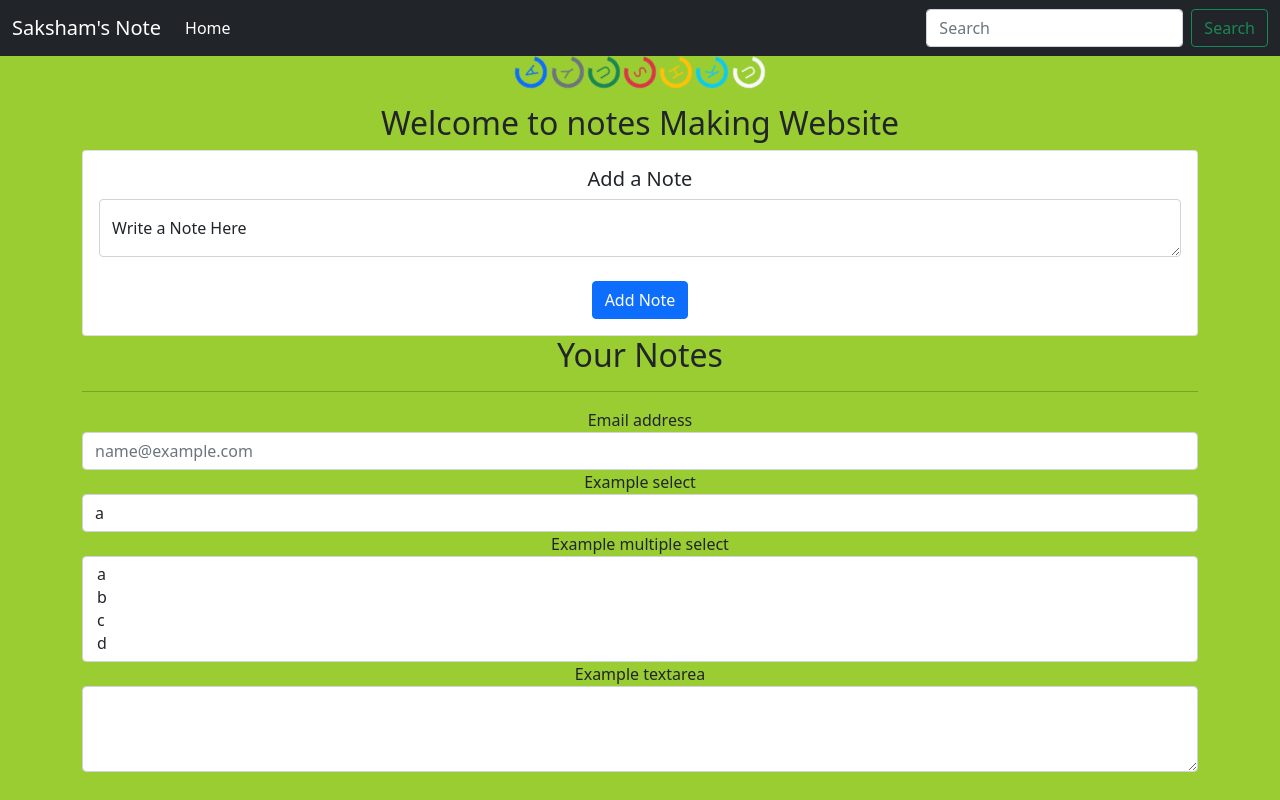
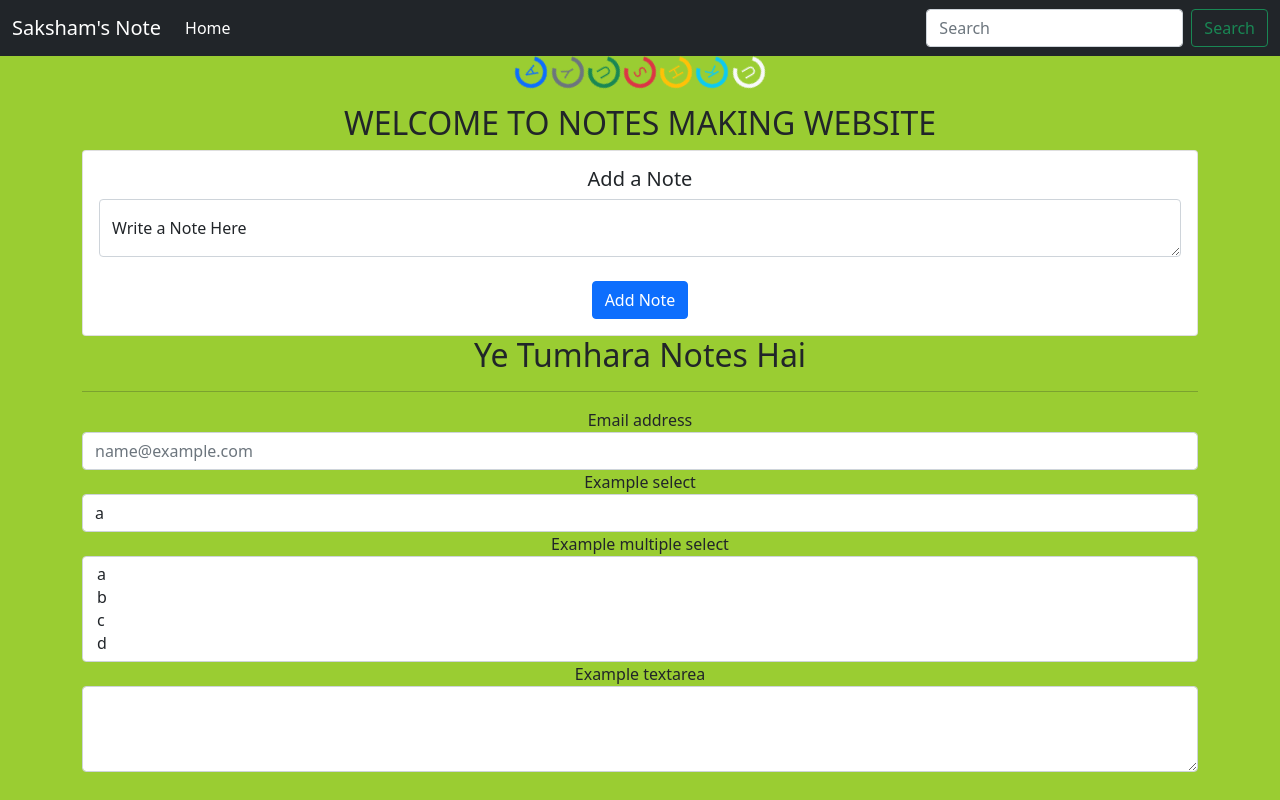
Before and after one commit to sakshammishra08/Webpage, a plain HTML site: page index.html in a window 1280 px wide. Drawn offline with nearby package versions, Linux system fonts and the light colour scheme; a script that the page names is missing.

Commit message:
Update index.html

```diff
--- a/index.html
+++ b/index.html
@@ -61,7 +61,7 @@
 
   <div class="container my-3">
 
-    <h2>Welcome to notes Making Website </h2>
+    <h2>WELCOME TO NOTES MAKING WEBSITE </h2>
     <div class="card">
 
 
@@ -75,7 +75,7 @@
         <button class="btn btn-primary" id="addbtn">Add Note</button>
       </div>
     </div>
-  <h2>Your Notes </h2>
+  <h2>Ye Tumhara Notes Hai </h2>
   <hr>
   <div id="notes" class="row container-fluid">
 
```
